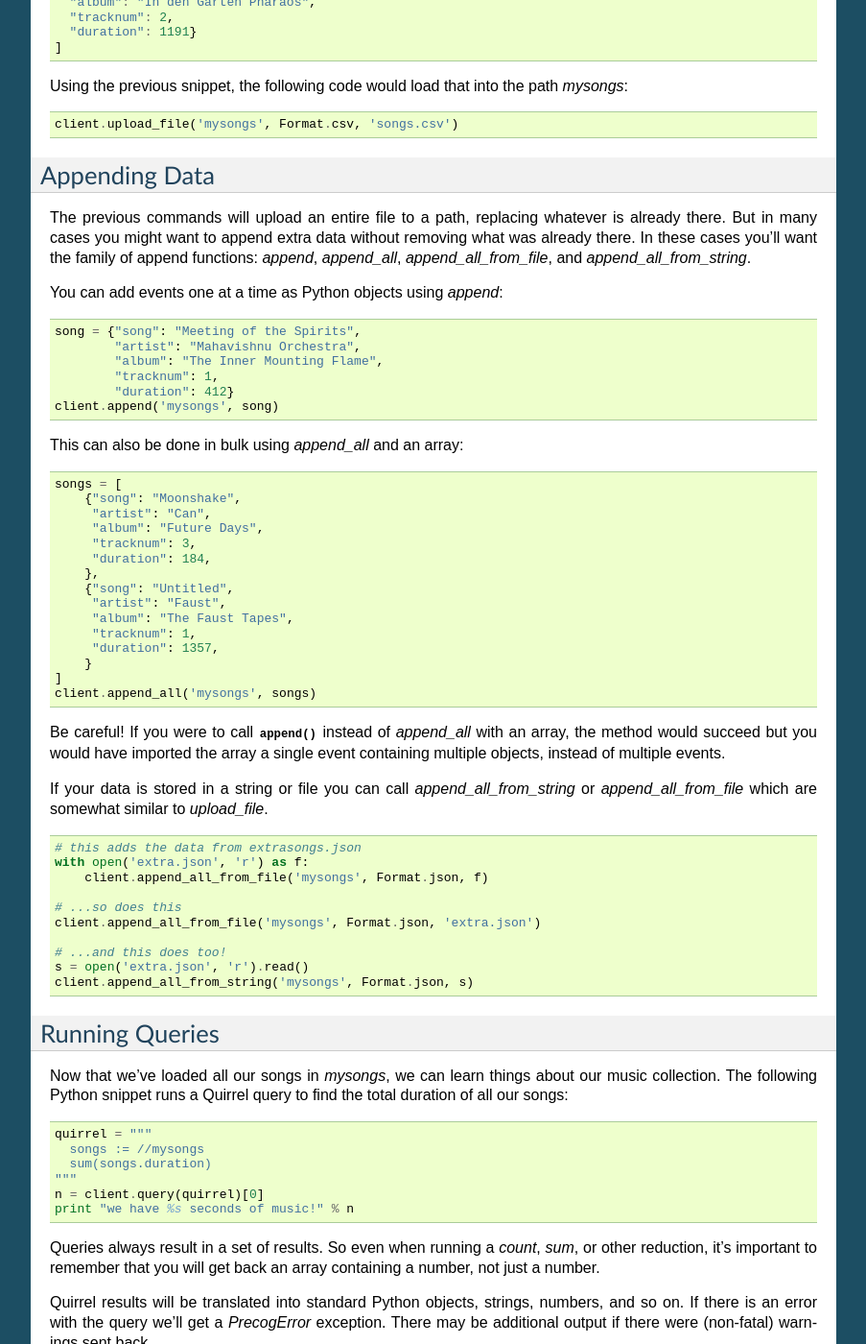
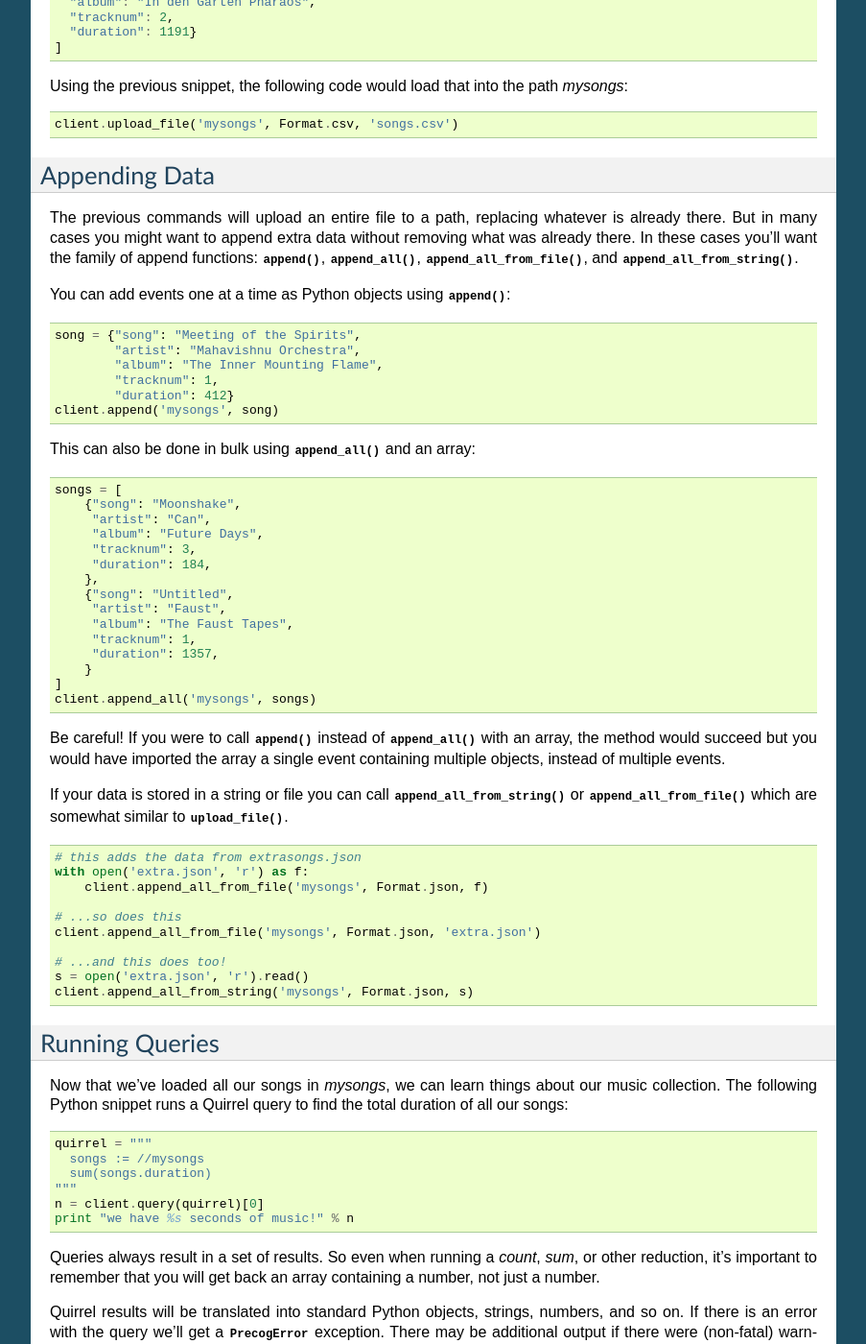
Before and after one commit to precog/precog_python_client, a Sphinx documentation site: the page built from doc/source/getting_started.rst, in a window 1280 px wide and 1400 px high, scrolled down 1573 px. Shown: the whole window at 96% size, without its empty margins (198-1101 px from the left). Built offline with Sphinx 7.4.7, drawn with Linux system fonts in a browser that asks for light colours; part of the change alters nothing that is shown.

```diff
--- a/doc/source/getting_started.rst
+++ b/doc/source/getting_started.rst
@@ -114,10 +114,10 @@ Appending Data
 The previous commands will upload an entire file to a path, replacing
 whatever is already there. But in many cases you might want to append
 extra data without removing what was already there. In these cases
-you'll want the family of append functions: `append`, `append_all`,
-`append_all_from_file`, and `append_all_from_string`.
+you'll want the family of append functions: :meth:`~precog.Precog.append`, :meth:`~precog.Precog.append_all`,
+:meth:`~precog.Precog.append_all_from_file`, and :meth:`~precog.Precog.append_all_from_string`.
 
-You can add events one at a time as Python objects using `append`::
+You can add events one at a time as Python objects using :meth:`~precog.Precog.append`::
 
         song = {"song": "Meeting of the Spirits",
                 "artist": "Mahavishnu Orchestra",
@@ -126,7 +126,7 @@ You can add events one at a time as Python objects using `append`::
                 "duration": 412}
         client.append('mysongs', song)
 
-This can also be done in bulk using `append_all` and an array::
+This can also be done in bulk using :meth:`~precog.Precog.append_all` and an array::
 
         songs = [
             {"song": "Moonshake",
@@ -144,14 +144,14 @@ This can also be done in bulk using `append_all` and an array::
         ]
         client.append_all('mysongs', songs)
 
-Be careful! If you were to call :meth:`~precog.Precog.append` instead of `append_all` with
+Be careful! If you were to call :meth:`~precog.Precog.append` instead of :meth:`~precog.Precog.append_all` with
 an array, the method would succeed but you would have imported the
 array a single event containing multiple objects, instead of multiple
 events.
 
 If your data is stored in a string or file you can call
-`append_all_from_string` or `append_all_from_file` which are somewhat
-similar to `upload_file`.
+:meth:`~precog.Precog.append_all_from_string` or :meth:`~precog.Precog.append_all_from_file` which are somewhat
+similar to :meth:`~precog.Precog.upload_file`.
 
 .. code-block:: python
 
@@ -186,7 +186,7 @@ an array containing a number, not just a number.
 
 Quirrel results will be translated into standard Python objects,
 strings, numbers, and so on. If there is an error with the query we'll
-get a `PrecogError` exception. There may be additional output if there
+get a :class:`~precog.PrecogError` exception. There may be additional output if there
 were (non-fatal) warnings sent back.
 
 In some cases we don't want exception, but want more details about the
```
